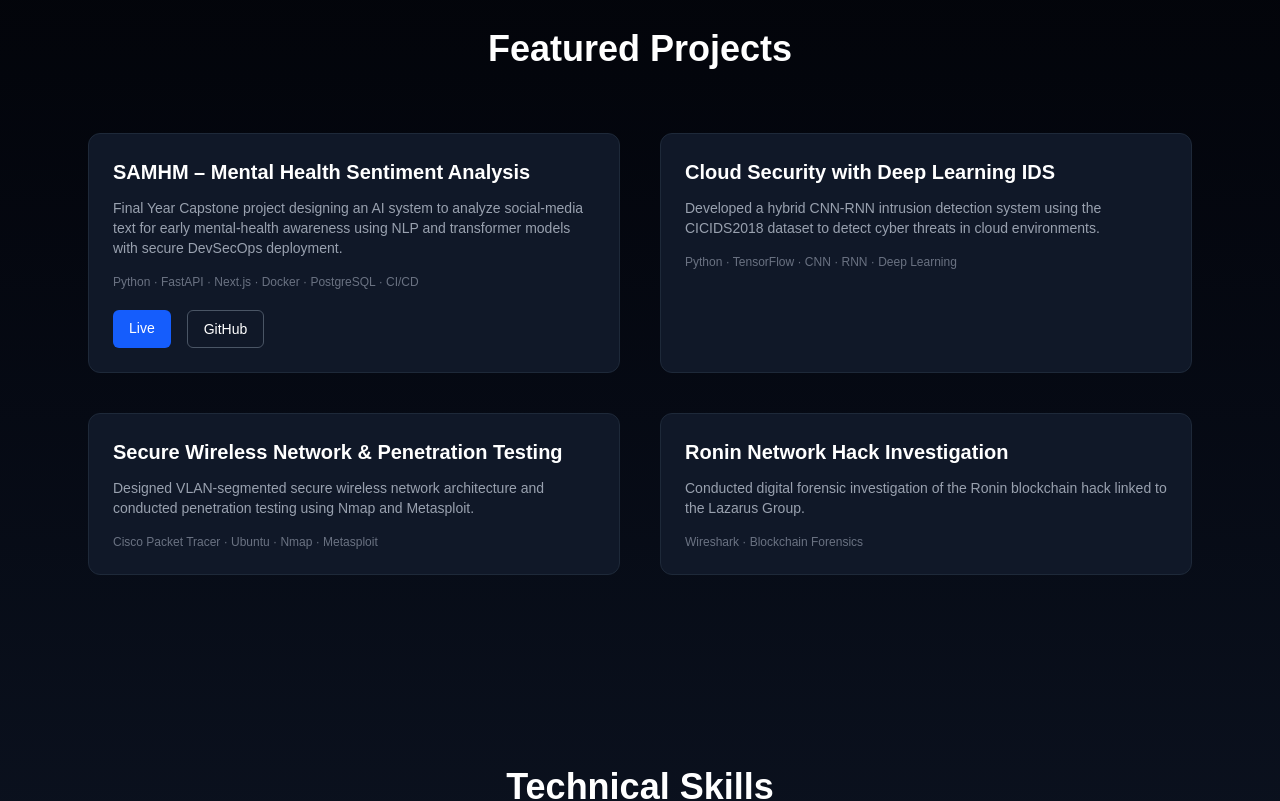
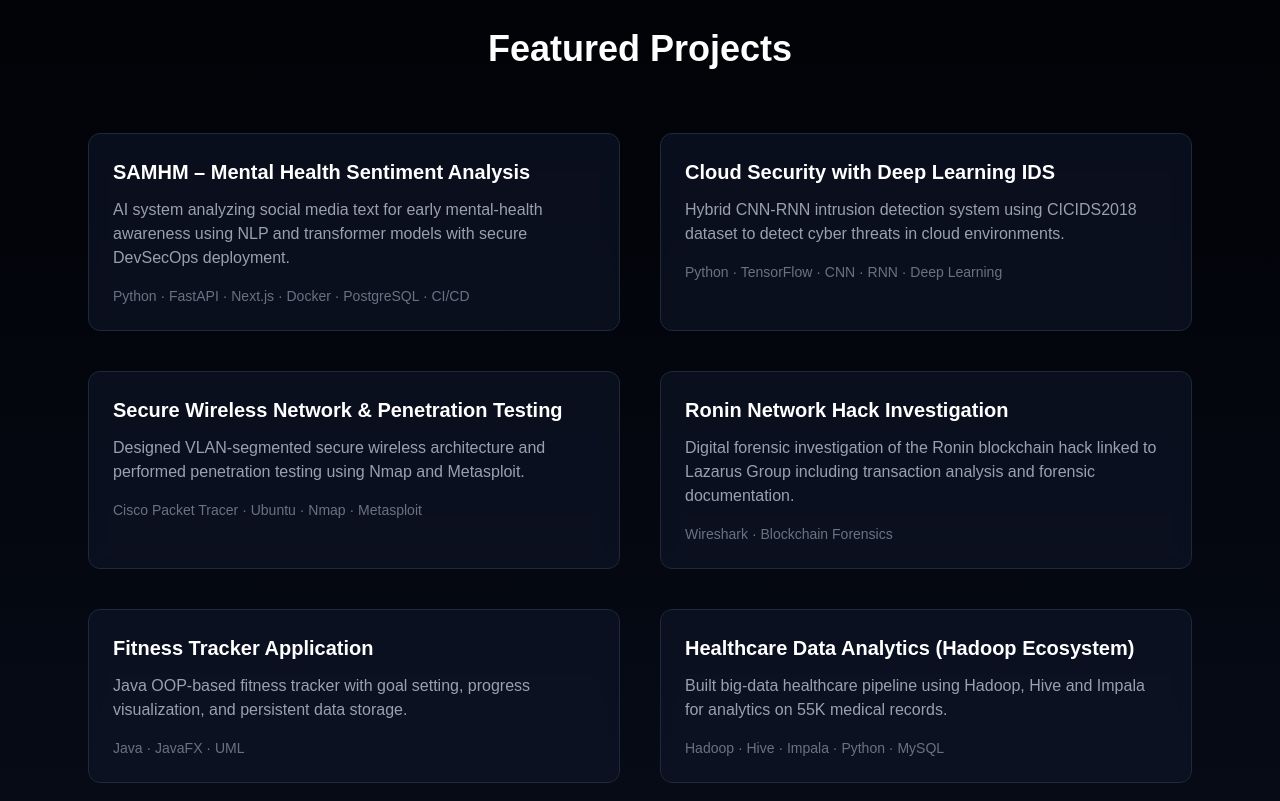
Before and after one commit to ialaaeldeen/alaa-portfolio, a Next.js app: page / in a window 1280 px wide. Shown: the part 1360-2161 px from the top of the page. Built offline with nearby package versions, Linux system fonts and the light colour scheme.

Commit message:
Add additional portfolio projects

```diff
--- a/app/page.tsx
+++ b/app/page.tsx
@@ -142,140 +142,97 @@ export default function Home() {
 
       <div className="grid md:grid-cols-2 gap-10">
 
-    {/* SAMHM */}
-    <motion.div
-      initial={{ opacity: 0, y: 40 }}
-      whileInView={{ opacity: 1, y: 0 }}
-      viewport={{ once: true }}
-      whileHover={{ scale: 1.05 }}
-      transition={{ duration: 0.4 }}
-      className="bg-gray-900 border border-gray-800 rounded-xl p-6
-      hover:border-blue-500 hover:shadow-lg hover:shadow-blue-500/20
-      transition duration-300"
+      {[
+      {
+      title: "SAMHM – Mental Health Sentiment Analysis",
+      desc: "AI system analyzing social media text for early mental-health awareness using NLP and transformer models with secure DevSecOps deployment.",
+      tools: "Python · FastAPI · Next.js · Docker · PostgreSQL · CI/CD"
+      },
+
+      {
+      title: "Cloud Security with Deep Learning IDS",
+      desc: "Hybrid CNN-RNN intrusion detection system using CICIDS2018 dataset to detect cyber threats in cloud environments.",
+      tools: "Python · TensorFlow · CNN · RNN · Deep Learning"
+      },
+
+      {
+      title: "Secure Wireless Network & Penetration Testing",
+      desc: "Designed VLAN-segmented secure wireless architecture and performed penetration testing using Nmap and Metasploit.",
+      tools: "Cisco Packet Tracer · Ubuntu · Nmap · Metasploit"
+      },
+
+      {
+      title: "Ronin Network Hack Investigation",
+      desc: "Digital forensic investigation of the Ronin blockchain hack linked to Lazarus Group including transaction analysis and forensic documentation.",
+      tools: "Wireshark · Blockchain Forensics"
+      },
+
+      {
+      title: "Fitness Tracker Application",
+      desc: "Java OOP-based fitness tracker with goal setting, progress visualization, and persistent data storage.",
+      tools: "Java · JavaFX · UML"
+      },
+
+      {
+      title: "Healthcare Data Analytics (Hadoop Ecosystem)",
+      desc: "Built big-data healthcare pipeline using Hadoop, Hive and Impala for analytics on 55K medical records.",
+      tools: "Hadoop · Hive · Impala · Python · MySQL"
+      },
+
+      {
+      title: "Uber Data Breach Analysis (2016 & 2022)",
+      desc: "Cybersecurity, legal and ethical analysis of Uber data breaches including MFA fatigue, credential leaks and governance failures.",
+      tools: "Cybersecurity Analysis · GDPR · Ethics Frameworks"
+      },
+
+      {
+      title: "Student Lifestyle & Academic Performance",
+      desc: "Statistical analysis of lifestyle factors affecting GPA using correlation, regression and visualization.",
+      tools: "R Language · Statistics · Data Visualization"
+      },
+
+      {
+      title: "Market Basket Analysis – Apriori",
+      desc: "Association rule mining on retail transactions to discover product bundles using support, confidence and lift metrics.",
+      tools: "Python · Pandas · Data Mining · Visualization"
+      },
+
+      {
+      title: "OECD Municipal Waste Dashboard",
+      desc: "Interactive Tableau dashboard analyzing 30+ years of OECD waste generation trends aligned with SDG 12.5.",
+      tools: "Tableau · Data Storytelling · EDA"
+      },
+
+      {
+      title: "EcoCycle 2.0 – Smart Recycling Platform",
+      desc: "UX prototype for a sustainability platform integrating AI waste recognition, AR sorting and IoT smart-bin validation.",
+      tools: "Figma · UI/UX · Sustainability Design"
+      }
+
+      ].map((project, i) => (
+
+      <div
+      key={i}
+      className="bg-slate-900/60 backdrop-blur border border-slate-800 rounded-xl p-6 hover:border-blue-500 transition"
       >
 
       <h3 className="text-xl font-semibold mb-3">
-        SAMHM – Mental Health Sentiment Analysis
+      {project.title}
       </h3>
 
-      <p className="text-gray-400 text-sm">
-        Final Year Capstone project designing an AI system to analyze
-        social-media text for early mental-health awareness using NLP
-        and transformer models with secure DevSecOps deployment.
+      <p className="text-gray-400 mb-4">
+      {project.desc}
       </p>
 
-      <div className="mt-4 text-xs text-gray-500">
-        Python · FastAPI · Next.js · Docker · PostgreSQL · CI/CD
-      </div>
-
-      <div className="flex gap-4 mt-5">
-
-        <a
-          href="https://samhm-frontend.vercel.app"
-          target="_blank"
-          className="px-4 py-2 text-sm bg-blue-600 rounded-md hover:bg-blue-700 transition"
-        >
-          Live
-        </a>
-
-        <a
-          href="https://github.com/wixsz/samhm-backend"
-          target="_blank"
-          className="px-4 py-2 text-sm border border-gray-600 rounded-md hover:border-white transition"
-        >
-          GitHub
-        </a>
+      <p className="text-sm text-gray-500">
+      {project.tools}
+      </p>
 
       </div>
 
-    </motion.div>
-
-
-    {/* IDS */}
-    <motion.div
-      initial={{ opacity: 0, y: 40 }}
-      whileInView={{ opacity: 1, y: 0 }}
-      viewport={{ once: true }}
-      whileHover={{ scale: 1.05 }}
-      transition={{ duration: 0.4 }}
-      className="bg-gray-900 border border-gray-800 rounded-xl p-6
-      hover:border-blue-500 hover:shadow-lg hover:shadow-blue-500/20
-      transition duration-300"
-    >
-
-      <h3 className="text-xl font-semibold mb-3">
-        Cloud Security with Deep Learning IDS
-      </h3>
-
-      <p className="text-gray-400 text-sm">
-        Developed a hybrid CNN-RNN intrusion detection system using the
-        CICIDS2018 dataset to detect cyber threats in cloud environments.
-      </p>
-
-      <div className="mt-4 text-xs text-gray-500">
-        Python · TensorFlow · CNN · RNN · Deep Learning
-      </div>
-
-    </motion.div>
-
-
-    {/* NETWORK */}
-    <motion.div
-      initial={{ opacity: 0, y: 40 }}
-      whileInView={{ opacity: 1, y: 0 }}
-      viewport={{ once: true }}
-      whileHover={{ scale: 1.05 }}
-      transition={{ duration: 0.4 }}
-      className="bg-gray-900 border border-gray-800 rounded-xl p-6
-      hover:border-blue-500 hover:shadow-lg hover:shadow-blue-500/20
-      transition duration-300"
-    >
-
-      <h3 className="text-xl font-semibold mb-3">
-        Secure Wireless Network & Penetration Testing
-      </h3>
-
-      <p className="text-gray-400 text-sm">
-        Designed VLAN-segmented secure wireless network architecture
-        and conducted penetration testing using Nmap and Metasploit.
-      </p>
-
-      <div className="mt-4 text-xs text-gray-500">
-        Cisco Packet Tracer · Ubuntu · Nmap · Metasploit
-      </div>
-
-    </motion.div>
-
-
-    {/* RONIN */}
-    <motion.div
-      initial={{ opacity: 0, y: 40 }}
-      whileInView={{ opacity: 1, y: 0 }}
-      viewport={{ once: true }}
-      whileHover={{ scale: 1.05 }}
-      transition={{ duration: 0.4 }}
-      className="bg-gray-900 border border-gray-800 rounded-xl p-6
-      hover:border-blue-500 hover:shadow-lg hover:shadow-blue-500/20
-      transition duration-300"
-    >
-
-      <h3 className="text-xl font-semibold mb-3">
-        Ronin Network Hack Investigation
-      </h3>
-
-      <p className="text-gray-400 text-sm">
-        Conducted digital forensic investigation of the Ronin
-        blockchain hack linked to the Lazarus Group.
-      </p>
-
-      <div className="mt-4 text-xs text-gray-500">
-        Wireshark · Blockchain Forensics
-      </div>
-
-    </motion.div>
+      ))}
 
       </div>
-
       </section>
 
      {/* TECHNICAL SKILLS */}
```
Lines whose indentation alone changed are shown as unchanged.
